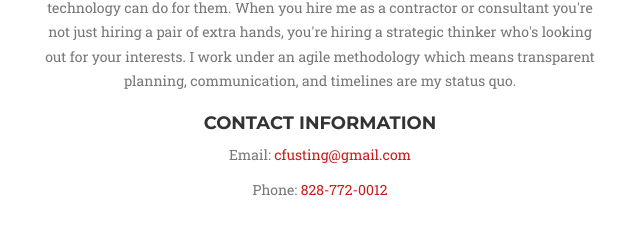
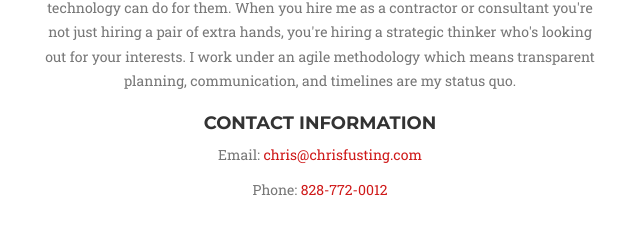
Before and after one commit to cfusting/cfusting.github.io, a website: page index.html in a window 1280 px wide. Shown: the part 3191-3431 px from the top of the page, 320-960 px from the left. Drawn offline with nearby package versions, Linux system fonts and the light colour scheme; a web font is replaced by a local one.

Commit message:
Changed email

```diff
--- a/index.html
+++ b/index.html
@@ -203,7 +203,7 @@
                 <div class="col-md-6">
                   <h4>Contact Information</h4>
                   <p class="text-muted">
-                  Email: <a href="mailto:cfusting@gmail.com">cfusting@gmail.com</a>
+                  Email: <a href="mailto:chris@chrisfusting.com">chris@chrisfusting.com</a>
                   </p>
                 </div>
               </div>
```
